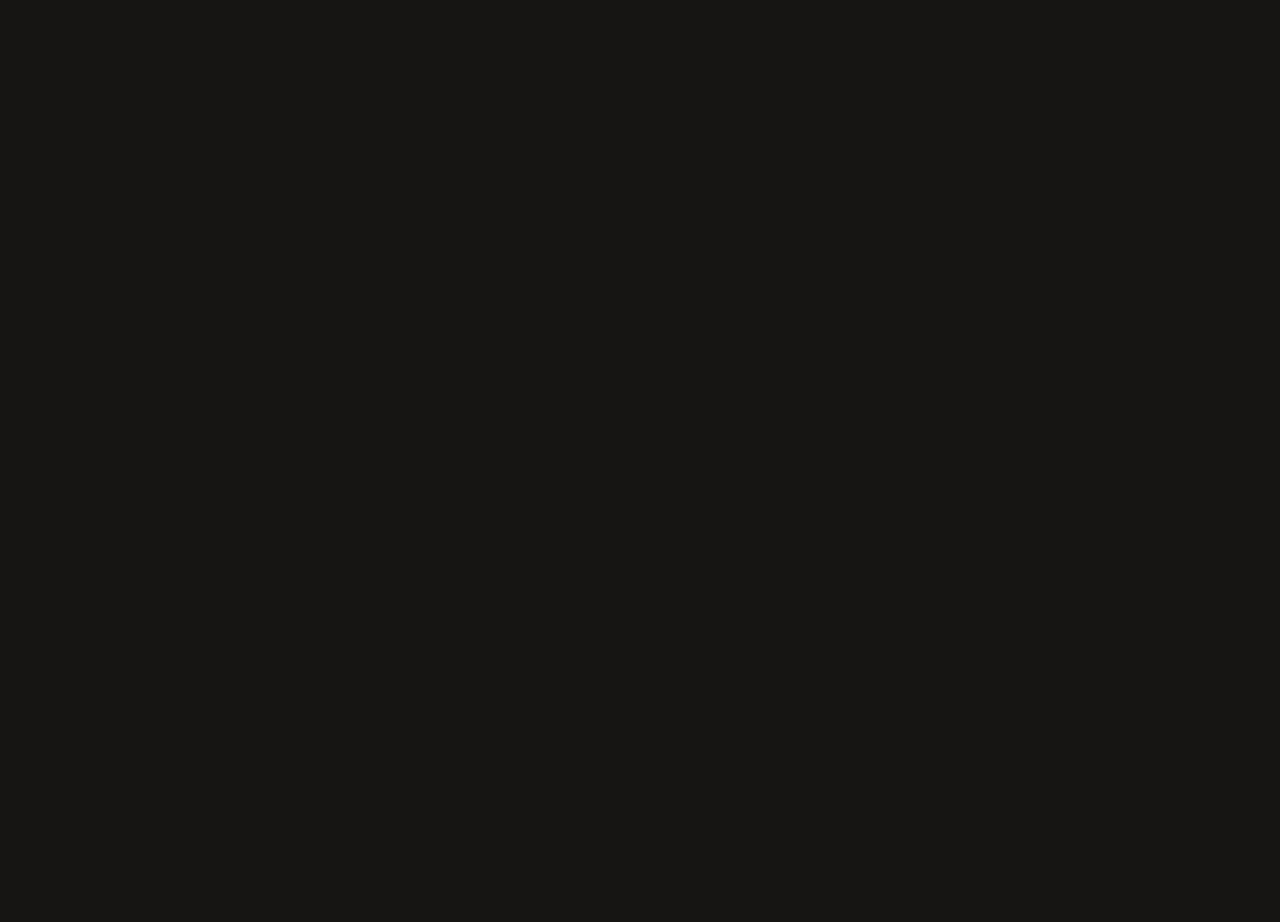
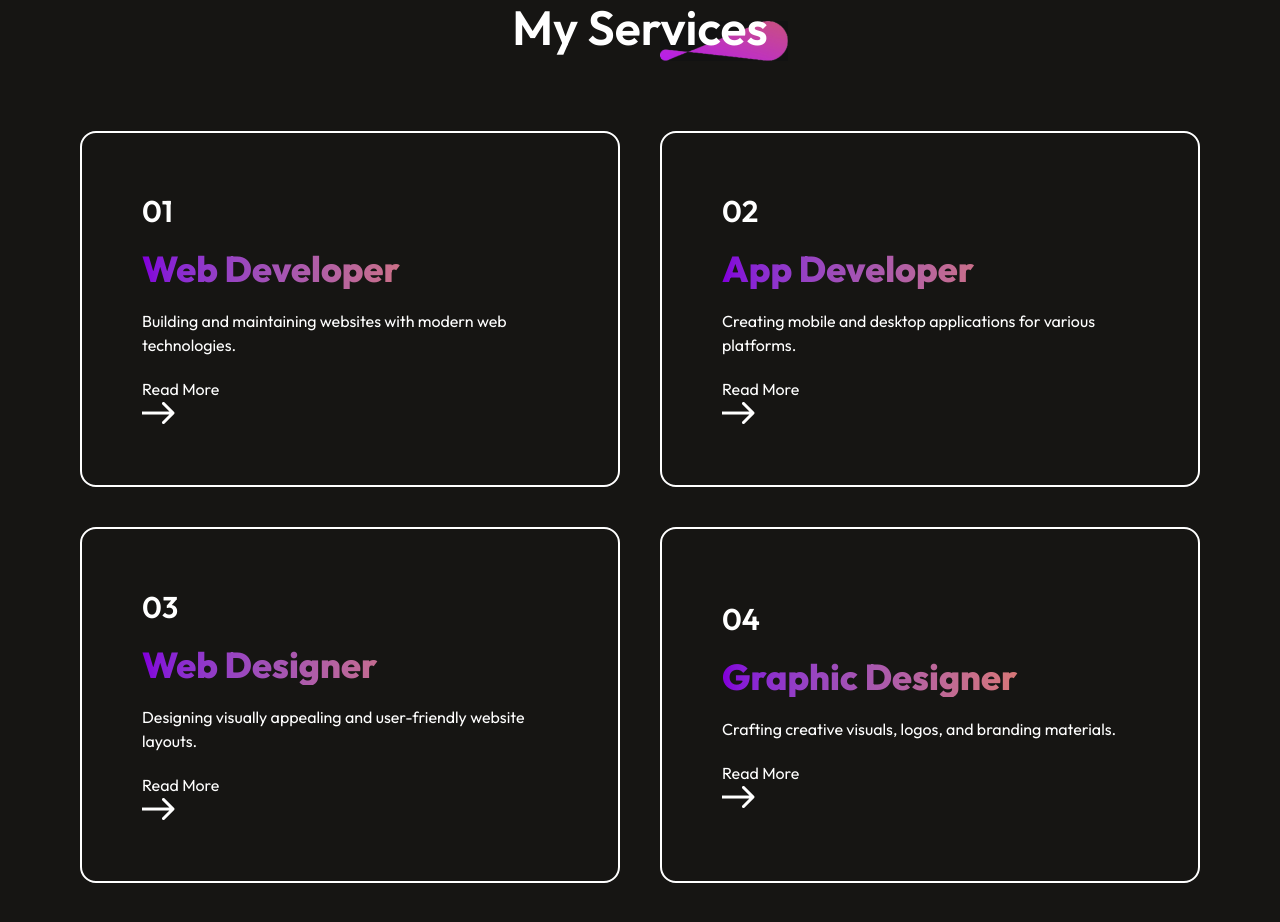
Before and after one commit to YosephDagne/Joseph_Dev, a React (Vite) app in the folder portfolio-wbsite/my-portfolio/: page / in a window 1280 px wide. Shown: the part 1740-2662 px from the top of the page. Before the commit the page ends 1651 px from the top, so only its background shows below. Built offline with nearby package versions, Linux system fonts and the light colour scheme.

Commit message:
my service

```diff
--- a/portfolio-wbsite/my-portfolio/src/App.jsx
+++ b/portfolio-wbsite/my-portfolio/src/App.jsx
@@ -1,6 +1,7 @@
 import About from "./components/About";
 import Hero from "./components/Hero";
 import NavBar from "./components/NavBar";
+import Services from "./components/Services";
 
 function App() {
   return (
@@ -8,6 +9,7 @@
       <NavBar />
       <Hero />
       <About />
+      <Services />
     </div>
   );
 }
--- a/portfolio-wbsite/my-portfolio/src/assets/services_data.js
+++ b/portfolio-wbsite/my-portfolio/src/assets/services_data.js
@@ -1,34 +1,24 @@
 const Services_Data = [
   {
-        s_no:"01",
-        s_name:"Web design",
-        s_desc:"Web development is the process of building, programming..."
+    s_no: "01",
+    s_name: "Web Developer",
+    s_desc: "Building and maintaining websites with modern web technologies.",
   },
   {
-        s_no:"02",
-        s_name:"Graphics design",
-        s_desc:"Web development is the process of building, programming..."
+    s_no: "02",
+    s_name: "App Developer",
+    s_desc: "Creating mobile and desktop applications for various platforms.",
   },
   {
-        s_no:"03",
-        s_name:"Social media",
-        s_desc:"Web development is the process of building, programming..."
+    s_no: "03",
+    s_name: "Web Designer",
+    s_desc: "Designing visually appealing and user-friendly website layouts.",
   },
   {
-        s_no:"04",
-        s_name:"App design",
-        s_desc:"Web development is the process of building, programming..."
+    s_no: "04",
+    s_name: "Graphic Designer",
+    s_desc: "Crafting creative visuals, logos, and branding materials.",
   },
-    {
-        s_no:"05",
-        s_name:"Digital marketing",
-        s_desc:"Web development is the process of building, programming..."
-    },
-    {
-        s_no:"06",
-        s_name:"Content writing",
-        s_desc:"Web development is the process of building, programming..."
-    },
-]
+];
 
 export default Services_Data;
--- a/portfolio-wbsite/my-portfolio/src/components/About.jsx
+++ b/portfolio-wbsite/my-portfolio/src/components/About.jsx
@@ -6,9 +6,9 @@
     <div className="flex flex-col items-center justify-center gap-20 mx-20 my-[170px]">
       {/* Title */}
       <div className="relative">
-        <h1 className="px-0 py-[30px] font-semibold text-7xl">About Me</h1>
+        <h1 className="text-5xl font-semibold">About Me</h1>
         <img
-          className="absolute bottom-0 right-0 z-[-1]"
+          className="absolute bottom-[-10px] right-[-20px] z-[-1] w-32"
           src={assets.theme_pattern}
           alt="Decorative Pattern"
         />
--- /dev/null
+++ b/portfolio-wbsite/my-portfolio/src/components/Services.jsx
@@ -0,0 +1,41 @@
+import React from "react";
+import { assets } from "../assets/assets";
+import Services_Data from "../assets/services_data";
+
+const Services = () => {
+  return (
+    <div className="flex flex-col items-center justify-center gap-20 mx-20 my-44">
+      {/* Title Section */}
+      <div className="relative flex flex-col items-center">
+        <h1 className="text-5xl font-semibold">My Services</h1>
+        <img
+          className="absolute bottom-[-10px] right-[-20px] z-[-1] w-32"
+          src={assets.theme_pattern}
+          alt="Decorative Pattern"
+        />
+      </div>
+
+      {/* Services List */}
+      <div className=" grid grid-cols-2 gap-10 mb-20">
+        {Services_Data.map((service, index) => (
+          <div
+            key={index}
+            className="flex flex-col justify-center gap-[20px] p-[60px] rounded-2xl border-2 transition-all duration-500 cursor-pointer"
+          >
+            <h3 className="text-3xl font-semibold">{service.s_no}</h3>
+            <h2 className="text-4xl font-extrabold bg-gradient-to-r from-purple-700 to-orange-400 text-transparent bg-clip-text">
+              {service.s_name}
+            </h2>
+            <p>{service.s_desc}</p>
+            <div>
+              <p>Read More</p>
+              <img src={assets.arrow_icon} alt="Arrow Icon" />
+            </div>
+          </div>
+        ))}
+      </div>
+    </div>
+  );
+};
+
+export default Services;
```
Lines whose indentation alone changed are shown as unchanged.
